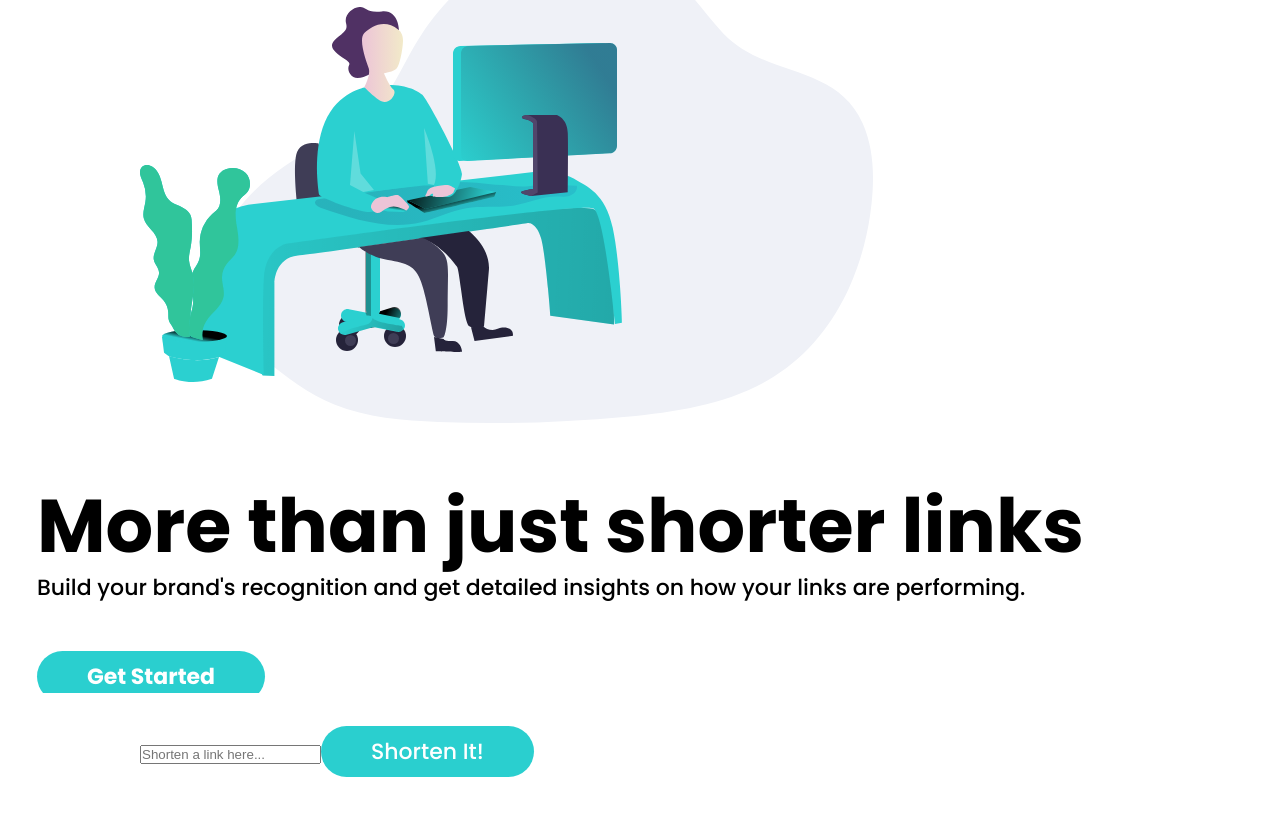
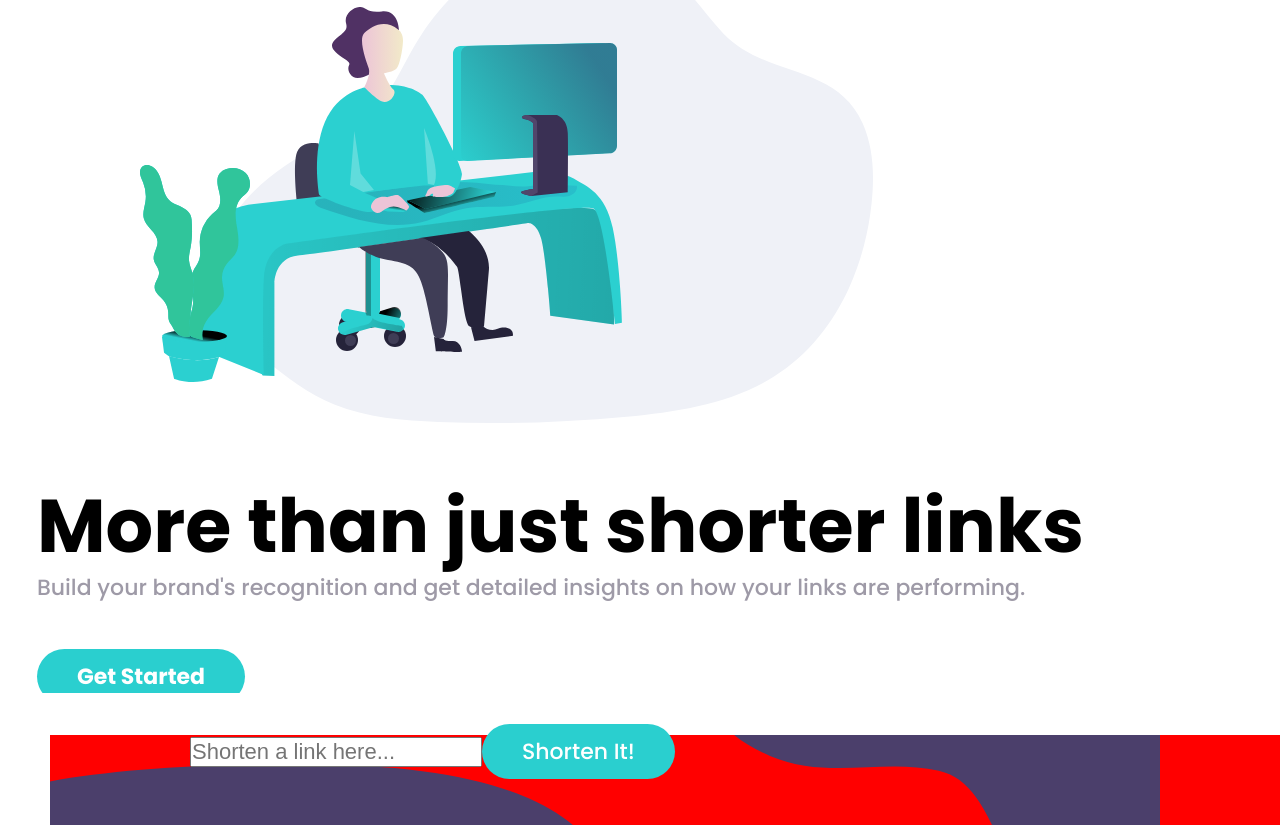
Before and after one commit to aman-atg/Shortly-Landing-Page, a React (Create React App) app: page / in a window 1280 px wide. Shown: the part 221-1046 px from the top of the page. Before the commit the page ends 998 px from the top, so only its background shows below. Built offline with nearby package versions, Linux system fonts and the light colour scheme.

Commit message:
changed style

```diff
--- a/src/styles/index.css
+++ b/src/styles/index.css
@@ -72,7 +72,7 @@ ul {
 
 .btn--lg {
   font-size: 2.2rem;
-  padding: 1rem 5rem; }
+  padding: 1.2rem 4rem; }
 
 .header {
   display: flex;
@@ -90,6 +90,8 @@ ul {
       font-size: 7.48rem;
       line-height: 8rem;
       margin-bottom: 0.5rem; }
+  .header p {
+    color: #9e9aa7; }
   .header_Get-started {
     margin-top: 5.6rem;
     font-weight: 700; }
@@ -103,4 +105,14 @@ ul {
     .header_SVG {
       flex: 1; } }
 
+.shorten-lnk {
+  background-color: red;
+  background-image: url("/images/bg-shorten-desktop.svg");
+  background-attachment: scroll;
+  background-repeat: no-repeat;
+  height: 9rem;
+  margin-left: 50px; }
+  .shorten-lnk input {
+    font-size: 2.2rem; }
+
 /*# sourceMappingURL=index.css.map */
```
